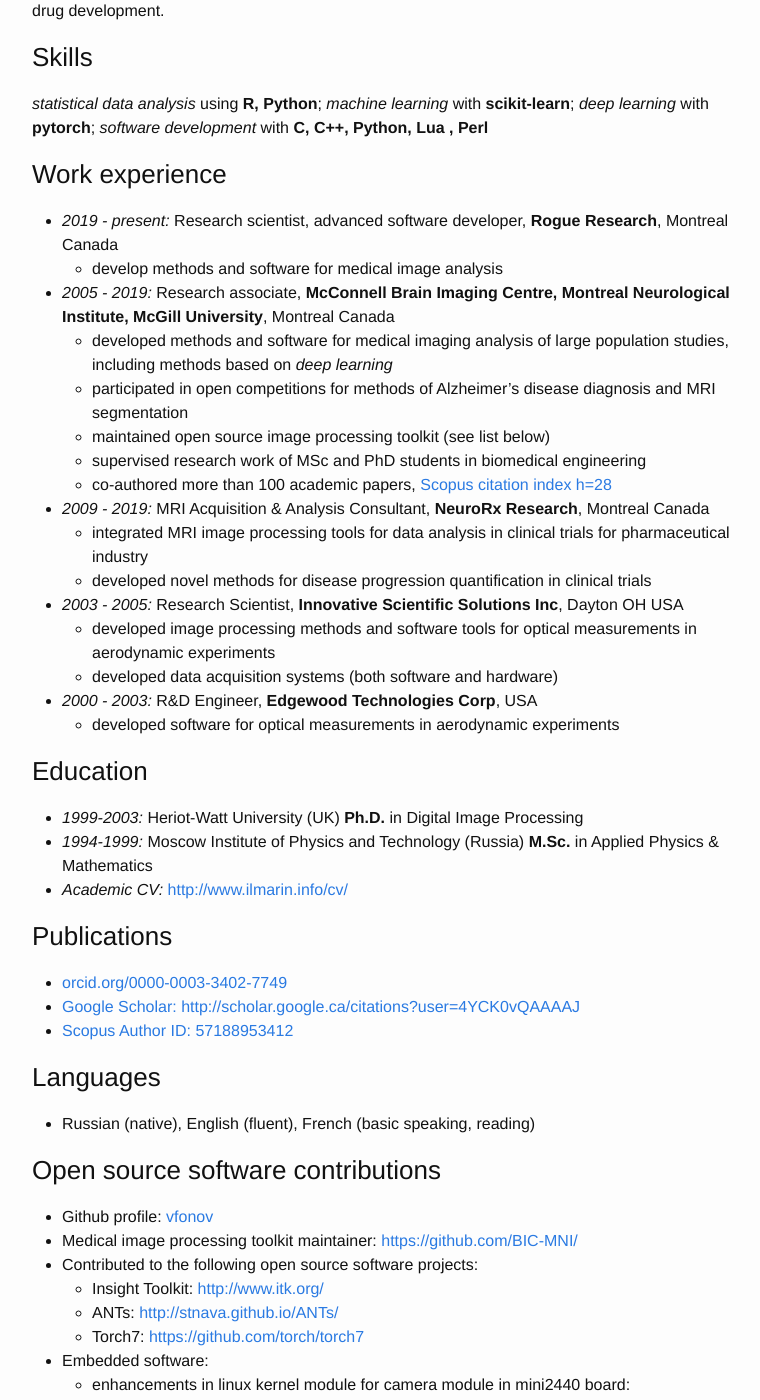
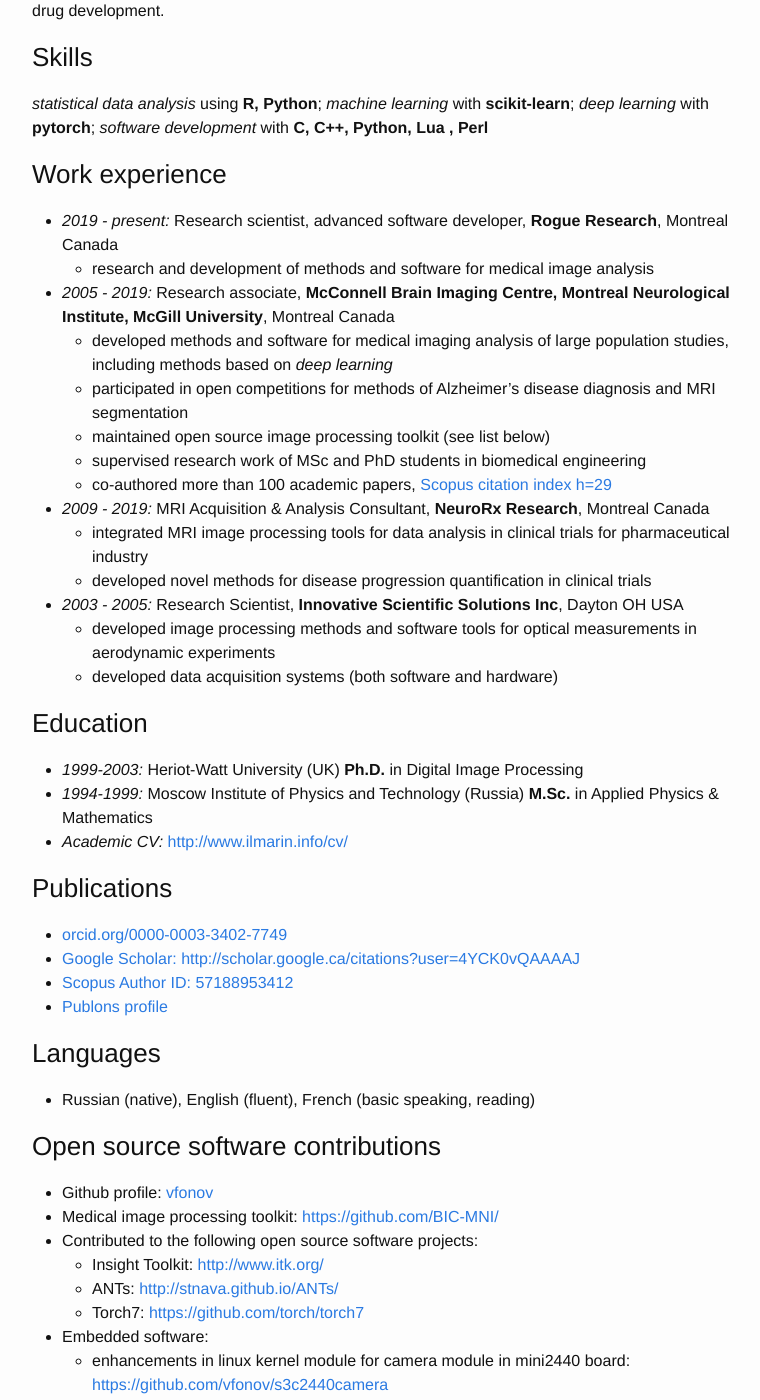
Before and after one commit to vfonov/vfonov.github.io, a Jekyll site: the page built from CV_industry.md, in a window 1280 px wide and 1400 px high, scrolled down 213 px. Shown: the whole window, without its empty margins (238-998 px from the left). Built offline with Jekyll 4.4.1, drawn with Linux system fonts in a browser that asks for light colours.

Commit message:
Updated CV for the industry

```diff
--- a/CV_industry.md
+++ b/CV_industry.md
@@ -11,21 +11,19 @@
 
 ### Work experience
 * *2019 - present:* Research scientist, advanced software developer, **Rogue Research**, Montreal Canada
-   * develop methods and software for medical image analysis
+   * research and development of methods and software for medical image analysis
 * *2005 - 2019:* Research associate, **McConnell Brain Imaging Centre, Montreal Neurological Institute, McGill University**, Montreal Canada
    * developed methods and software for medical imaging analysis of large population studies, including methods based on *deep learning*
    * participated in open competitions for methods of Alzheimer's disease diagnosis and MRI segmentation
    * maintained open source image processing toolkit (see list below)
    * supervised research work of MSc and PhD students in biomedical engineering
-   * co-authored more than 100 academic papers, [Scopus citation index h=28](https://www.scopus.com/authid/detail.uri?authorId=57188953412)
+   * co-authored more than 100 academic papers, [Scopus citation index h=29](https://www.scopus.com/authid/detail.uri?authorId=57188953412)
 * *2009 - 2019:* MRI Acquisition & Analysis Consultant, **NeuroRx Research**, Montreal Canada
    * integrated MRI image processing tools for data analysis in clinical trials for pharmaceutical industry
    * developed novel methods for disease progression quantification in clinical trials
 * *2003 - 2005:* Research Scientist, **Innovative Scientific Solutions Inc**, Dayton OH USA
    * developed image processing methods and software tools for optical measurements in aerodynamic experiments
    * developed data acquisition systems (both software and hardware)
-* *2000 - 2003:* R&D Engineer, **Edgewood Technologies Corp**, USA
-    * developed software for optical measurements in aerodynamic experiments
 
 ### Education
 * *1999-2003:* Heriot-Watt University (UK) **Ph.D.** in Digital Image Processing
@@ -36,13 +34,14 @@
 * [orcid.org/0000-0003-3402-7749](http://orcid.org/0000-0003-3402-7749)
 * [Google Scholar: http://scholar.google.ca/citations?user=4YCK0vQAAAAJ](http://scholar.google.ca/citations?user=4YCK0vQAAAAJ)
 * [Scopus Author ID: 57188953412](https://www.scopus.com/authid/detail.uri?authorId=57188953412)
+* [Publons profile](https://publons.com/researcher/AAG-9572-2019/)
 
 ### Languages
 * Russian (native), English (fluent), French (basic speaking, reading)
 
 ### Open source software contributions
 * Github profile: [vfonov](https://github.com/vfonov/)
-* Medical image processing toolkit maintainer: <https://github.com/BIC-MNI/>
+* Medical image processing toolkit: <https://github.com/BIC-MNI/>
 * Contributed to the following open source software projects:
   * Insight Toolkit: <http://www.itk.org/>
   * ANTs: <http://stnava.github.io/ANTs/>
```
